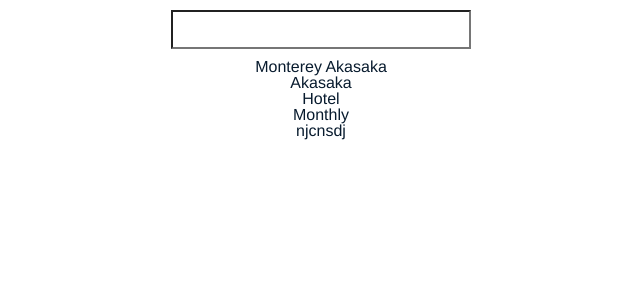
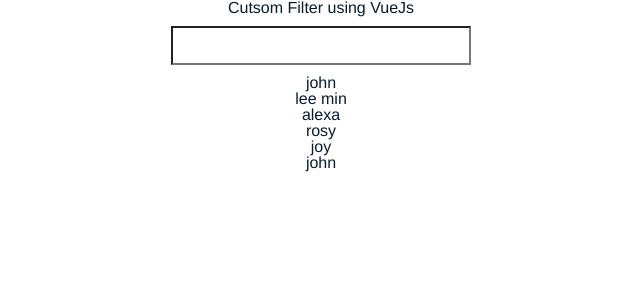
Before and after one commit to SabinaValeriia/vuex-typescript, a Vue app: page /company in a window 1280 px wide. Shown: the top 300 px of the page, without its empty margins (319-959 px from the left). Built offline with nearby package versions, Linux system fonts and the light colour scheme.

Commit message:
Update search

```diff
--- a/src/components/Company.vue
+++ b/src/components/Company.vue
@@ -1,41 +1,49 @@
 <template>
     <div id="app">
-        <p><input type="text" v-model="company" /></p>
-        <ul>
-            <li v-for="phone in filteredList">
-                <p>{{ phone.company }}</p>
-            </li>
+      <div class="text-left">
+        <h3>Cutsom Filter using VueJs</h3>
+        <Phone v-model="search" ref="searchFilter" />
+        <ul v-for="user in searchResult" :key="user.id">
+          <li>{{ user.name }}</li>
         </ul>
+      </div>
     </div>
   </template>
 
   <script>
+  import Phone from "@/components/Phone";
+
   export default {
+    name: "App",
+    components: {
+      Phone,
+    },
     data() {
       return {
-            company: '',
-            phones: [
-                { company: 'Monterey Akasaka' },
-                {  company: 'Akasaka' },
-                {  company: 'Hotel' },
-                {  company: 'Monthly' },
-                {  company: 'njcnsdj' }
-            ]
+        search: null,
+        users: [
+          { id: 1, name: "john", email: "john@xyz.com" },
+          { id: 2, name: "lee min", email: "leemin@xyz.com" },
+          { id: 3, name: "alexa", email: "alexa@xyz.com" },
+          { id: 4, name: "rosy", email: "rosy@xyz.com" },
+          { id: 5, name: "joy", email: "joy@xyz.com" },
+          { id: 6, name: "john", email: "john@vue.com" },
+        ],
+      };
+    },
+    computed: {
+      searchResult() {
+        if (this.search) {
+          return this.users.filter((item) => {
+            return this.search
+              .toLowerCase()
+              .split(" ")
+              .every((v) => item.name.toLowerCase().includes(v));
+          });
+        } else {
+          return this.users;
         }
       },
-
-    computed: {
-        filteredList: function () {
-            let comp = this.company;
-            return this.phones.filter(function (elem) {
-
-                if (comp === '') {
-                    return true;
-                } else {
-                    return elem.company.indexOf(comp) > -1;
-                }
-            })
-        }
-    }
+    },
   };
   </script>
--- a/src/components/HotelItemProps.vue
+++ b/src/components/HotelItemProps.vue
@@ -1,13 +1,13 @@
 <template lang="pug">
 .container
-    input(type="text" v-model="search")
-    .hotel__card(v-for="hotel in filteredList" :key="hotel.search")
+    Search(v-model="search" ref="searchFilter")
+    .hotel__card(v-for="hotel in searchResult" :key="hotel.id")
         .hotel__card_content
             div(style="display: flex; flex-direction: column")
                 img.hotel__card_img(:src="require(`@/assets/img/${hotel.img}`)")
                 button.hotel__card_button Hotel details
             .hotel__card_block
-                p.hotel__card_title {{hotel.search}}
+                p.hotel__card_title {{hotel.name}}
                 p.hotel__card_text {{hotel.desc}}
                 .hotel__card_box
                     button.hotel__card_box_button-first Go to トラベル対応
@@ -53,26 +53,30 @@
 </template>
 
 <script>
+import Search from '@/components/Search'
 export default {
+    components: {
+      Search,
+    },
     data() {
         return {
-            search: '',
+            search: null,
             hotels: [
                 {
                     id: 1,
-                    search: 'Hotel',
+                    name: 'Hotel',
                     img: 'foto1.png',
                     desc: '単語が中国の文献などにみえはじめる単語が中国の文献などにみえはじめる単語が中国の文献などにみえはじめる単語が中国の文献などにみえはじめる'
                 },
                 {
                     id: 2,
-                    search: 'Akasaka',
+                    name: 'Akasaka',
                     img: 'foto2.png',
                     desc: '単語が中国の文献などにみえはじめる単語が中国の文献などにみえはじめる単語が中国の文献などにみえはじめる単語が中国の文献などにみえはじめる'
                 },
                 {
                     id: 3,
-                    search: 'Monterey Akasaka',
+                    name: 'Monterey Akasaka',
                     img: 'foto2.png',
                     desc: '単語が中国の文献などにみえはじめる単語が中国の文献などにみえはじめる単語が中国の文献などにみえはじめる単語が中国の文献などにみえはじめる'
                 },
@@ -80,16 +84,28 @@ export default {
         }
     },
     computed: {
-        filteredList() {
-            let hot = this.search
-            return this.hotels.filter(function(elem){
-                if(hot === '') {
-                    return true;
-                }else {
-                    return elem.search.indexOf(hot) > -1;
-                }
-            })
+        // filteredList() {
+        //     let hot = this.search
+        //     return this.hotels.filter(function(elem){
+        //         if(hot === '') {
+        //             return true;
+        //         }else {
+        //             return elem.search.indexOf(hot) > -1;
+        //         }
+        //     })
+        // }
+        searchResult() {
+        if (this.search) {
+          return this.hotels.filter((item) => {
+            return this.search
+              .toLowerCase()
+              .split(" ")
+              .every((v) => item.name.toLowerCase().includes(v));
+          });
+        } else {
+          return this.hotels;
         }
+      },
     }
 }
 </script>
--- a/src/components/HotelProps.vue
+++ b/src/components/HotelProps.vue
@@ -1,26 +1,68 @@
 <template>
     <div>
-        <div v-bind="todo.img" v-for="todo in todos">
-        <p>{{ todo.img }}</p>
-        <p>{{ todo.text }}</p>
-    </div>
+        <Search v-model="search" ref="searchFilter"></Search>
+        <div v-for="hotel in searchResult" :key="hotel.id">
+            {{hotel.name}}
+        </div>
+
+
     </div>
 </template>
 
 <script>
+import Search from '@/components/Search.vue'
 export default {
     components: {
+      Search,
     },
     data() {
         return {
-            todos: [
-                { text: "Learn JavaScript", img: "nnivnii" },
-                { text: "Learn Vue", img: "nnivnii" },
-                { text: "Build something awesome", img: "nnivnii" }
+            search: null,
+            hotels: [
+                {
+                    id: 1,
+                    name: 'Hotel',
+                    img: 'foto1.png',
+                    desc: '単語が中国の文献などにみえはじめる単語が中国の文献などにみえはじめる単語が中国の文献などにみえはじめる単語が中国の文献などにみえはじめる'
+                },
+                {
+                    id: 2,
+                    name: 'Akasaka',
+                    img: 'foto2.png',
+                    desc: '単語が中国の文献などにみえはじめる単語が中国の文献などにみえはじめる単語が中国の文献などにみえはじめる単語が中国の文献などにみえはじめる'
+                },
+                {
+                    id: 3,
+                    name: 'Monterey Akasaka',
+                    img: 'foto2.png',
+                    desc: '単語が中国の文献などにみえはじめる単語が中国の文献などにみえはじめる単語が中国の文献などにみえはじめる単語が中国の文献などにみえはじめる'
+                },
             ]
-        };
+        }
+    },
+    computed: {
+        // filteredList() {
+        //     let hot = this.search
+        //     return this.hotels.filter(function(elem){
+        //         if(hot === '') {
+        //             return true;
+        //         }else {
+        //             return elem.search.indexOf(hot) > -1;
+        //         }
+        //     })
+        // }
+        searchResult() {
+        if (this.search) {
+          return this.hotels.filter((item) => {
+            return this.search
+              .toLowerCase()
+              .split(" ")
+              .every((v) => item.name.toLowerCase().includes(v));
+          });
+        } else {
+          return this.hotels;
+        }
+      },
     }
-};
-
-  // };
+}
 </script>
--- /dev/null
+++ b/src/components/Phone.vue
@@ -0,0 +1,18 @@
+<template>
+    <div>
+      <input
+        type="text"
+        :value="value"
+        @input="$emit('input', $event.target.value)"
+        ref="filter"
+      />
+    </div>
+  </template>
+
+  <script>
+  export default {
+    props: {
+      value: String,
+    },
+  };
+  </script>
--- a/src/components/Search.vue
+++ b/src/components/Search.vue
@@ -2,28 +2,35 @@
     <div class="container">
         <div class="search__block">
             <input
-            type="text"
-            placeholder="Name hotel"
-            :value="search"
-            @input="$emit('update:search', $event.target.value)">
-            <button class="serch__button">Search</button>
-            <HotelItemProps></HotelItemProps>
-
+                class="search__block_input"
+                type="text"
+                placeholder="Name hotel"
+                :value="value"
+                @input="$emit('input', $event.target.value)"
+                ref="filter"
+            >
         </div>
 
     </div>
 </template>
 
 <script>
-import HotelItemProps from './HotelItemProps.vue';
+export default {
 
-export default {
-    data() {
-        return {
-        };
+    props: {
+      value: String,
     },
-    props: ['search'],
-    emits: ['update:search'],
-    components: { HotelItemProps }
+
 };
 </script>
+
+<style lang="scss">
+.search__block{
+    display: flex;
+    justify-content: left;
+    &_input{
+        background: #FFFFFF;
+        border: 1px solid #E1E1E1;
+    }
+}
+</style>
--- a/src/views/HotelPropsView.vue
+++ b/src/views/HotelPropsView.vue
@@ -1,7 +1,8 @@
 <template>
     <div class="home">
       <Header></Header>
-      <Search v-model:search="search"></Search>
+      <HotelItemProps></HotelItemProps>
+
     </div>
   </template>
 
@@ -16,12 +17,14 @@
   import InputSearchFilter from "@/components/InputSearchFilter.vue";
   import Test from "@/components/Test.vue";
   // import Company from "@/components/Company.vue";
+  import HotelProps from "@/components/HotelProps.vue";
   import HotelItemProps from "@/components/HotelItemProps.vue";
   export default {
     components: {
       Header,
       Search,
       HotelItemProps,
+      HotelProps,
       InputSearch,
       InputSearchFilter,
       ToDoList,
```
Lines whose indentation alone changed are shown as unchanged.
